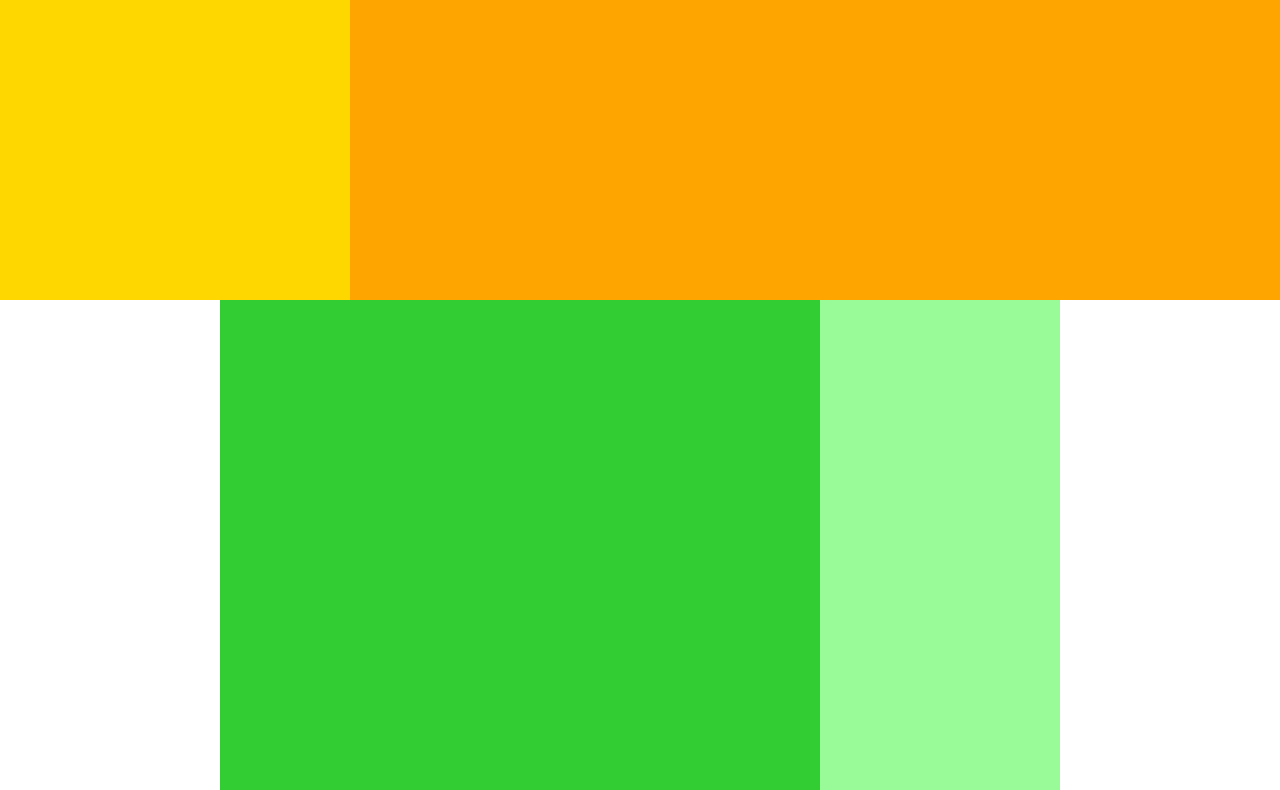
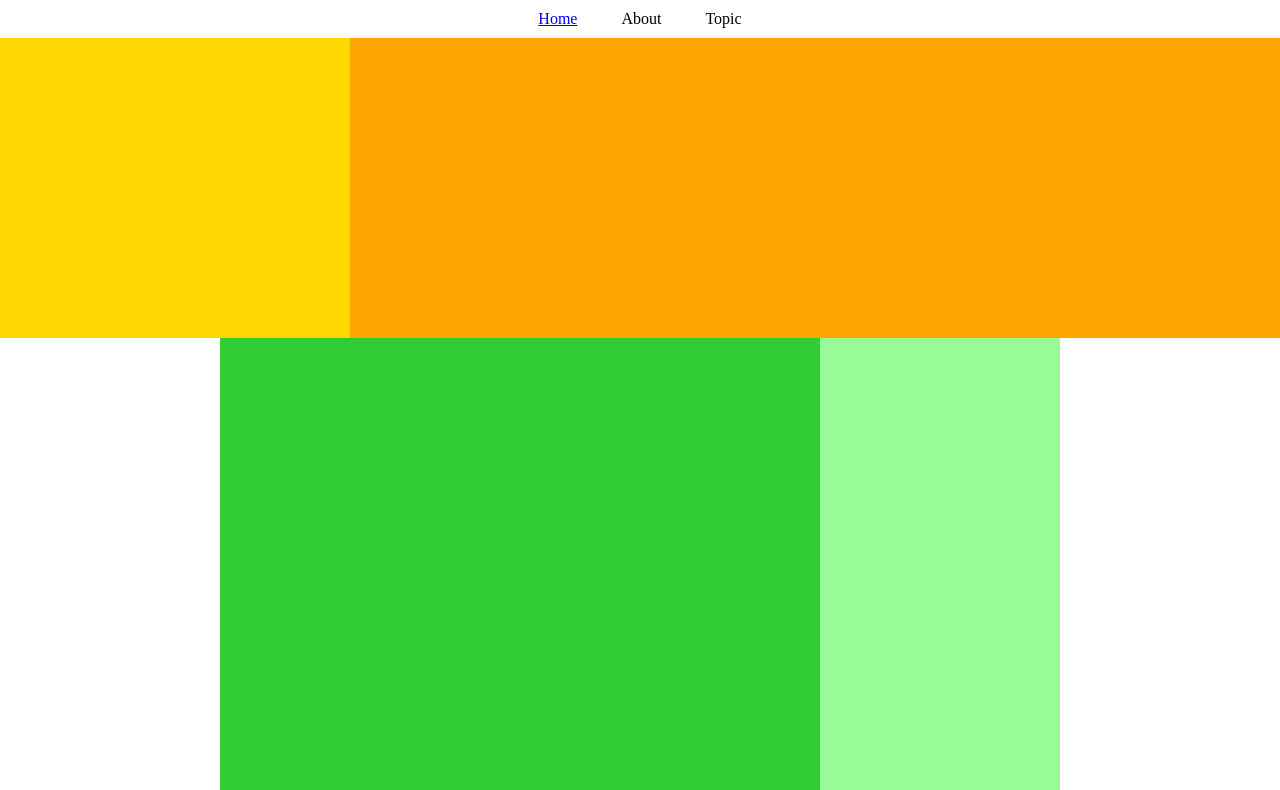
Before and after one commit to MizuhoMatsushima/HTML-CSS, a plain HTML site: page 1-5Practice/caravan/index.html in a window 1280 px wide. Shown: the part 67-857 px from the top of the page. Drawn offline with Linux system fonts and the light colour scheme.

Commit message:
[Add]1-5Practice <HTML3

```diff
--- a/1-5Practice/caravan/index.html
+++ b/1-5Practice/caravan/index.html
@@ -8,6 +8,7 @@
   </head>
 
   <body>
+
     <!--header-->
     <header>
       <h1 class="heading">
@@ -17,6 +18,17 @@
       </h1>
 
     </header>
+
+    <!--navigation-->
+    <nav>
+      <ul class="nav-list">
+        <li class="nav-list-item">
+          <a href="index.html">Home</a>
+        </li>
+        <li class="nav-list-item">About</li>
+        <li class="nav-list-item">Topic</li>
+      </ul>
+    </nav>
 
     <!--main-visual用のdiv-->
     <div class="main-visual">
--- a/1-5Practice/caravan/style.css
+++ b/1-5Practice/caravan/style.css
@@ -8,10 +8,23 @@ header {
   width: 90%;
   padding: 15px 0;
   margin: 0 auto;
+  text-align: center;
 }
 
 header .heading {
   font-size: 32px;
+}
+
+.nav-list {
+  text-align: center;
+  padding: 10px 0;
+  margin: 0 auto;
+}
+
+.nav-list-item {
+  list-style: none;
+  display: inline-block;
+  margin: 0 20px;
 }
 
 .main-visual {
```
